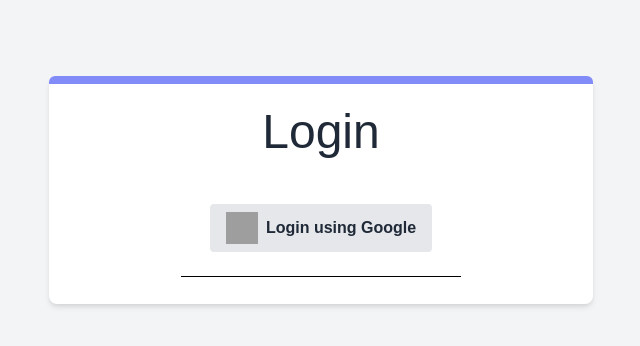
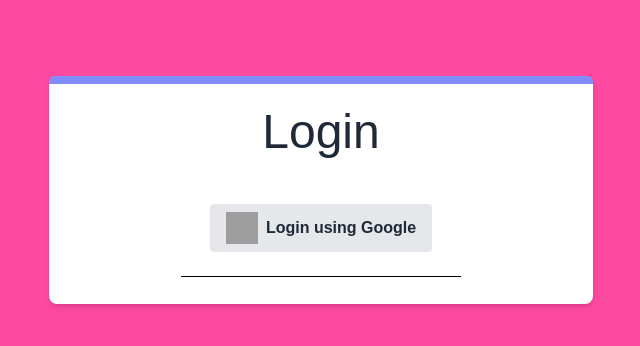
Before and after one commit to Mooninghnk/victoria, a Next.js app: page / in a window 1280 px wide. Shown: the top 346 px of the page, without its empty margins (319-959 px from the left). Built offline with nearby package versions, Linux system fonts and the light colour scheme; grey boxes are pictures that could not be loaded.

Commit message:
background and spots

```diff
--- a/pages/index.js
+++ b/pages/index.js
@@ -1,10 +1,13 @@
 import img from "../public/images/google-logo.png";
 import 'tailwindcss/tailwind.css'
+import back from "../public/images/background.svg";
+
 const Login = () => {
   return (
     <div
+    style={{background: `url(${back})`, backgroundColor: "#FD49A0"}}
       className={
-        "min-h-screen bg-gray-100 text-gray-800 antialiased py-6 flex-col justify-center sm:py-12"
+        "min-h-screen bg-purple-600 text-gray-800 antialiased py-6 flex-col justify-center sm:py-12"
       }
     >
       <div className={"p-4 relative py-3 sm:max-w-xl sm:mx-auto text-center "}>
```
Also changed, not shown: public/images/background.svg (added).
